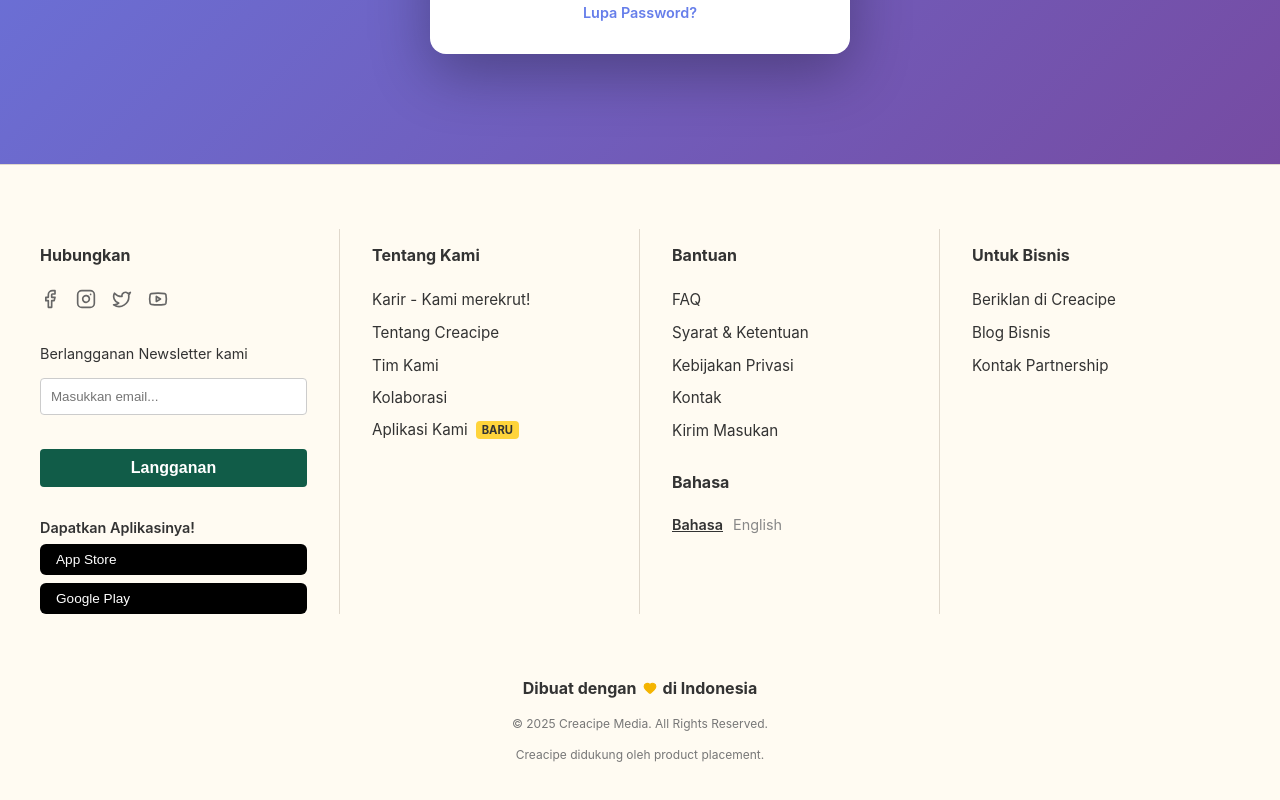
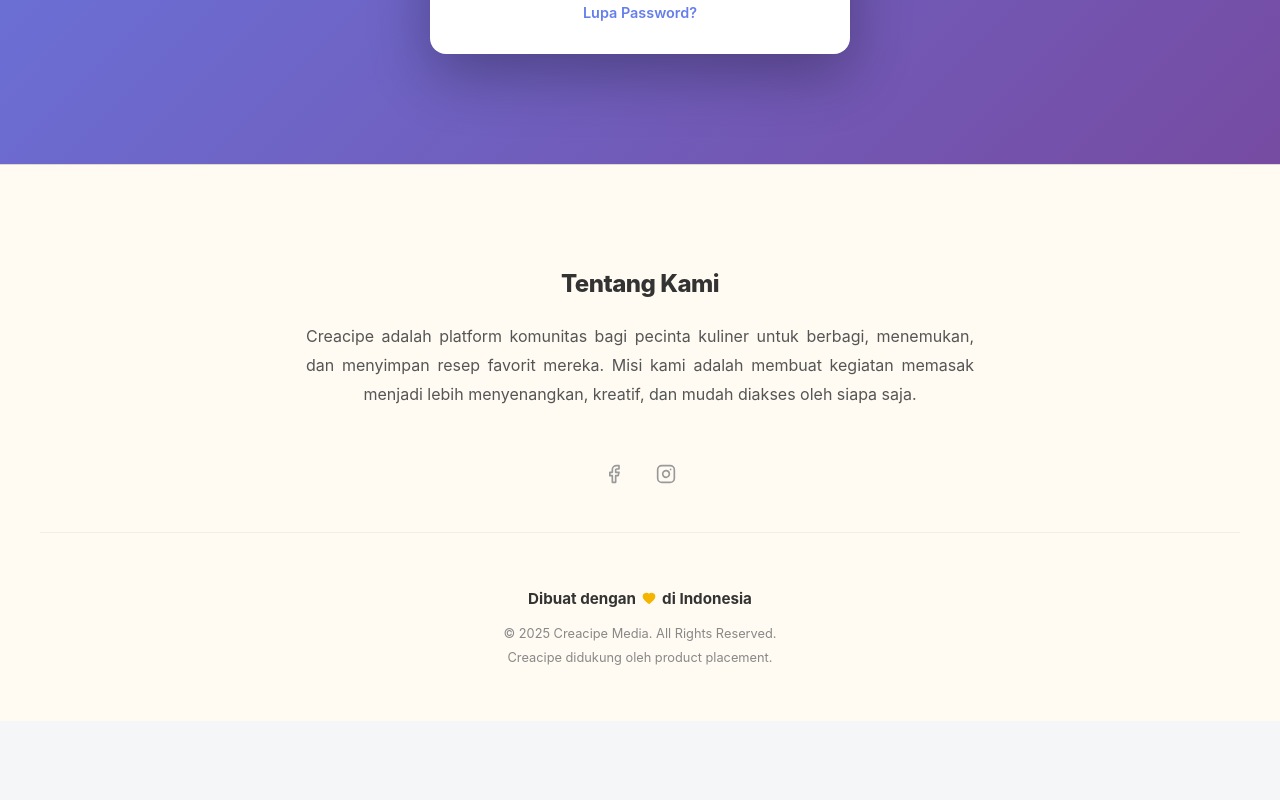
Before and after one commit to Creacipe/Creacipe-Frontend, a React (Vite) app: page /login in a window 1280 px wide. Shown: the part 698-1498 px from the top of the page. After the commit the page ends 1419 px from the top, so only its background shows below. Built offline with nearby package versions, Linux system fonts and the light colour scheme.

Commit message:
update error scss

```diff
--- a/src/components/ui/Footer/Footer.jsx
+++ b/src/components/ui/Footer/Footer.jsx
@@ -1,91 +1,28 @@
 import React from 'react';
-import { Link } from 'react-router-dom';
-import { Facebook, Instagram, Twitter, Youtube, Linkedin, Heart } from 'lucide-react';
+import { Heart, Facebook, Instagram, Twitter, Youtube } from 'lucide-react';
 import './Footer.scss';
 
 const Footer = () => {
   return (
-    <footer className="kitchen-footer">
+    <footer id="community-footer" className="kitchen-footer">
       <div className="footer-content">
 
-        {/* KOLOM 1: SOSIAL & NEWSLETTER */}
-        <div className="footer-column">
-          <h3>Hubungkan</h3>
+        {/* BAGIAN TENGAH: TENTANG KAMI */}
+        <div className="about-section-simple">
+          <h3>Tentang Kami</h3>
+          <p>
+            Creacipe adalah platform komunitas bagi pecinta kuliner untuk berbagi, menemukan,
+            dan menyimpan resep favorit mereka. Misi kami adalah membuat kegiatan memasak
+            menjadi lebih menyenangkan, kreatif, dan mudah diakses oleh siapa saja.
+          </p>
 
-          <div className="social-links">
-            <a href="#" aria-label="Facebook"><Facebook size={20} /></a>
-            <a href="#" aria-label="Instagram"><Instagram size={20} /></a>
-            <a href="#" aria-label="Twitter"><Twitter size={20} /></a>
-            <a href="#" aria-label="Youtube"><Youtube size={20} /></a>
-          </div>
-
-          <div className="newsletter-section">
-            <p>Berlangganan Newsletter kami</p>
-            <form className="newsletter-form" onSubmit={(e) => e.preventDefault()}>
-              <input type="email" placeholder="Masukkan email..." />
-              <button type="submit">Langganan</button>
-            </form>
-          </div>
-
-          <div className="app-download">
-            <p>Dapatkan Aplikasinya!</p>
-            <div className="store-buttons">
-              {/* Ganti src dengan gambar badge app store kamu nanti */}
-              <button className="store-btn">
-                 App Store
-              </button>
-              <button className="store-btn">
-                 Google Play
-              </button>
-            </div>
+          {/* Social Icons */}
+          <div className="social-links-simple">
+             <a href="#" aria-label="Facebook"><Facebook size={20} /></a>
+             <a href="#" aria-label="Instagram"><Instagram size={20} /></a>
           </div>
         </div>
 
-        {/* KOLOM 2: INFO PERUSAHAAN */}
-        <div className="footer-column">
-          <h3>Tentang Kami</h3>
-          <ul className="footer-links">
-            <li><Link to="/careers">Karir - Kami merekrut!</Link></li>
-            <li><Link to="/about">Tentang Creacipe</Link></li>
-            <li><Link to="/team">Tim Kami</Link></li>
-            <li><Link to="/partners">Kolaborasi</Link></li>
-            <li>
-              <Link to="/app" className="link-with-badge">
-                Aplikasi Kami <span className="badge-new">Baru</span>
-              </Link>
-            </li>
-          </ul>
-        </div>
-
-        {/* KOLOM 3: BANTUAN & LEGAL */}
-        <div className="footer-column">
-          <h3>Bantuan</h3>
-          <ul className="footer-links">
-            <li><Link to="/faq">FAQ</Link></li>
-            <li><Link to="/terms">Syarat & Ketentuan</Link></li>
-            <li><Link to="/privacy">Kebijakan Privasi</Link></li>
-            <li><Link to="/contact">Kontak</Link></li>
-            <li><Link to="/feedback">Kirim Masukan</Link></li>
-          </ul>
-
-          <div className="language-switch">
-            <h3>Bahasa</h3>
-            <div className="lang-options">
-              <span className="active">Bahasa</span>
-              <span>English</span>
-            </div>
-          </div>
-        </div>
-
-        {/* KOLOM 4: UNTUK BRAND/BISNIS */}
-        <div className="footer-column">
-          <h3>Untuk Bisnis</h3>
-          <ul className="footer-links">
-            <li><Link to="/advertise">Beriklan di Creacipe</Link></li>
-            <li><Link to="/business">Blog Bisnis</Link></li>
-            <li><Link to="/partnership">Kontak Partnership</Link></li>
-          </ul>
-        </div>
       </div>
 
       {/* FOOTER BOTTOM */}
--- a/src/components/ui/Footer/Footer.scss
+++ b/src/components/ui/Footer/Footer.scss
@@ -1,176 +1,67 @@
 /* LOKASI: src/components/ui/Footer/Footer.scss */
+@use "sass:color";
 
 // Variables
-$bg-cream: #FFFBF2; // Warna background cream khas Kitchen Stories
+$bg-cream: #FFFBF2;
 $text-dark: #333333;
-$border-color: #E0D8CC; // Warna garis pemisah
-$btn-green: #115c48; // Hijau tua untuk tombol newsletter
-$accent-yellow: #FFD43B; // Untuk badge 'Baru'
+$text-light: #555555;
+$border-color: #E0D8CC;
+$brand-color: #667eea;
 
 .kitchen-footer {
   background-color: $bg-cream;
   color: $text-dark;
-  padding: 4rem 2rem 2rem;
+  padding: 5rem 2rem 3rem;
   border-top: 1px solid $border-color;
-  font-family: 'Inter', sans-serif; // Sesuaikan font
-  margin-top: auto; // Agar footer selalu di bawah jika konten sedikit
+  font-family: 'Inter', sans-serif;
+  margin-top: auto;
 
   .footer-content {
-    max-width: 1200px;
+    max-width: 700px;
     margin: 0 auto;
-    display: grid;
-    // Membuat 4 kolom sama besar
-    grid-template-columns: repeat(4, 1fr);
-    // Masalah Border Vertikal: Kita pakai gap 0 dan border di tiap kolom
-    gap: 0;
-  }
+    text-align: center;
+    padding-bottom: 3rem;
 
-  .footer-column {
-    padding: 0 2rem;
-    border-right: 1px solid $border-color; // Garis pemisah vertikal
+    // PERBAIKAN: Mengganti nama class agar sesuai dengan JSX
+    .about-section-simple {
+      h3 {
+        font-size: 1.5rem;
+        font-weight: 800;
+        margin-bottom: 1.5rem;
+        color: $text-dark;
+        letter-spacing: -0.5px;
+      }
 
-    // Hilangkan border di kolom terakhir
-    &:last-child {
-      border-right: none;
-    }
+      p {
+        line-height: 1.8;
+        color: $text-light;
+        font-size: 1rem;
 
-    // Hilangkan padding kiri di kolom pertama
-    &:first-child {
-      padding-left: 0;
-    }
+        /* --- PERBAIKAN JARAK & JUSTIFY --- */
+        text-align: justify;      // Rata kiri-kanan
+        text-align-last: center;  // Baris terakhir tetap di tengah
+        margin-top: 1.5rem;       // Jarak ke judul (atas)
+        margin-bottom: 3.5rem;    // Jarak ke icon (bawah) diperlebar
+        padding: 0 1rem;          // Padding agar teks justify rapi di mobile
+      }
 
-    h3 {
-      font-size: 1rem;
-      font-weight: 700;
-      margin-bottom: 1.5rem;
-      color: $text-dark;
-    }
+      // PERBAIKAN: Mengganti nama class agar sesuai dengan JSX
+      .social-links-simple {
+        display: flex;
+        justify-content: center;
+        gap: 2rem;
 
-    /* --- KOLOM 1: SOCIAL & NEWSLETTER --- */
-    .social-links {
-      display: flex;
-      gap: 1rem;
-      margin-bottom: 2rem;
-
-      a {
-        color: #666;
-        transition: color 0.3s;
-        &:hover { color: $text-dark; }
-      }
-    }
-
-    .newsletter-section {
-      margin-bottom: 2rem;
-      p { font-size: 0.9rem; margin-bottom: 0.5rem; }
-
-      .newsletter-form {
-        display: flex;
-        flex-direction: column;
-        gap: 10px;
-
-        input {
-          padding: 10px;
-          border: 1px solid #ccc;
-          border-radius: 4px;
-          outline: none;
-          &:focus { border-color: $btn-green; }
-        }
-
-        button {
-          background-color: $btn-green;
-          color: white;
-          border: none;
-          padding: 10px;
-          border-radius: 4px;
-          font-weight: 600;
-          cursor: pointer;
-          transition: background 0.3s;
+        a {
+          color: #999;
+          transition: all 0.3s ease;
+          display: flex;
+          align-items: center;
+          justify-content: center;
 
           &:hover {
-            background-color: darken($btn-green, 5%);
+            color: $brand-color;
+            transform: translateY(-3px);
           }
-        }
-      }
-    }
-
-    .app-download {
-      p { font-size: 0.9rem; margin-bottom: 0.5rem; font-weight: 600; }
-      .store-buttons {
-        display: flex;
-        flex-direction: column;
-        gap: 8px;
-
-        .store-btn {
-          background: black;
-          color: white;
-          border: none;
-          padding: 8px 16px;
-          border-radius: 6px;
-          text-align: left;
-          font-size: 0.85rem;
-          cursor: pointer;
-          display: flex;
-          align-items: center;
-
-          &:hover { opacity: 0.8; }
-        }
-      }
-    }
-
-    /* --- LINKS STYLE --- */
-    .footer-links {
-      list-style: none;
-      padding: 0;
-      margin: 0;
-
-      li {
-        margin-bottom: 0.8rem;
-
-        a {
-          text-decoration: none;
-          color: $text-dark;
-          font-size: 0.95rem;
-          transition: color 0.2s;
-
-          &:hover {
-            text-decoration: underline;
-          }
-
-          &.link-with-badge {
-            display: flex;
-            align-items: center;
-            gap: 8px;
-          }
-
-          .badge-new {
-            background-color: $accent-yellow;
-            font-size: 0.7rem;
-            padding: 2px 6px;
-            border-radius: 4px;
-            font-weight: 700;
-            text-transform: uppercase;
-          }
-        }
-      }
-    }
-
-    /* --- LANGUAGE --- */
-    .language-switch {
-      margin-top: 2rem;
-      .lang-options {
-        display: flex;
-        gap: 10px;
-        font-size: 0.9rem;
-
-        span {
-          cursor: pointer;
-          color: #888;
-          &.active {
-            color: $text-dark;
-            font-weight: 600;
-            text-decoration: underline;
-          }
-          &:hover { color: $text-dark; }
         }
       }
     }
@@ -179,53 +70,41 @@ $accent-yellow: #FFD43B; // Untuk badge 'Baru'
   /* --- FOOTER BOTTOM --- */
   .footer-bottom {
     max-width: 1200px;
-    margin: 4rem auto 0;
+    margin: 0 auto;
     text-align: center;
+    border-top: 1px solid rgba(0,0,0,0.05);
+    padding-top: 2.5rem;
 
     .made-with {
       font-weight: 700;
-      font-size: 1rem;
+      font-size: 0.95rem;
       margin-bottom: 1rem;
       display: flex;
       align-items: center;
       justify-content: center;
       gap: 6px;
+      color: $text-dark;
     }
 
     .legal-text {
-      font-size: 0.75rem;
-      color: #777;
+      font-size: 0.8rem;
+      color: #888;
       line-height: 1.6;
+
+      p { margin: 4px 0; }
     }
   }
 }
 
-/* --- RESPONSIVE --- */
-@media (max-width: 992px) {
-  .kitchen-footer .footer-content {
-    grid-template-columns: 1fr 1fr; // Tablet: 2 kolom
+/* Responsif Mobile */
+@media (max-width: 768px) {
+  .kitchen-footer {
+    padding: 3rem 1.5rem 2rem;
 
-    .footer-column {
-      border-right: none; // Hapus border vertikal di tablet
-      border-bottom: 1px solid $border-color;
-      padding: 2rem 0;
-
-      &:nth-last-child(-n+2) {
-         border-bottom: none;
-      }
+    // Sesuaikan juga selector di media query
+    .footer-content .about-section-simple {
+      h3 { font-size: 1.3rem; }
+      p { font-size: 0.95rem; }
     }
   }
 }
-
-@media (max-width: 600px) {
-  .kitchen-footer .footer-content {
-    grid-template-columns: 1fr; // Mobile: 1 kolom
-
-    .footer-column {
-      padding: 2rem 0;
-      border-bottom: 1px solid $border-color;
-
-      &:last-child { border-bottom: none; }
-    }
-  }
-}
--- a/src/pages/Dashboard/DashboardHomePage.scss
+++ b/src/pages/Dashboard/DashboardHomePage.scss
@@ -1,4 +1,5 @@
 // LOKASI: src/pages/Dashboard/DashboardHomePage.scss
+@use "sass:map"; // Import modul color
 
 $primary: #667eea;
 $primary-dark: #764ba2;
@@ -110,13 +111,13 @@ $status-colors: (
   @each $name, $colors in $status-colors {
     &.#{$name} {
       .stat-icon {
-        background-color: map-get($colors, bg);
-        color: map-get($colors, text);
+        background-color: map.get($colors, bg);
+        color: map.get($colors, text);
       }
 
       .stat-link {
         &:hover {
-          color: map-get($colors, text);
+          color: map.get($colors, text);
         }
       }
     }
--- a/src/pages/HomePage/HomePage.jsx
+++ b/src/pages/HomePage/HomePage.jsx
@@ -208,14 +208,6 @@ const HomePage = () => {
             </>
           )}
         </section>
-
-        <section className="about-section"
-        data-aos="flip-up" // Animasi flip yang unik
-          data-aos-offset="200">
-          <h2>Tentang Kami</h2>
-          <p>Creacipe hadir untuk membuat aktivitas memasak menjadi lebih mudah dan menyenangkan.</p>
-        </section>
-
       </div>
     </div>
   );
```
Also changed, not shown: src/components/ui/Navbar/Navbar.jsx (+14 -2 lines), src/pages/CreateMenuPage/CreateMenuPage.scss (+6 -2 lines).
